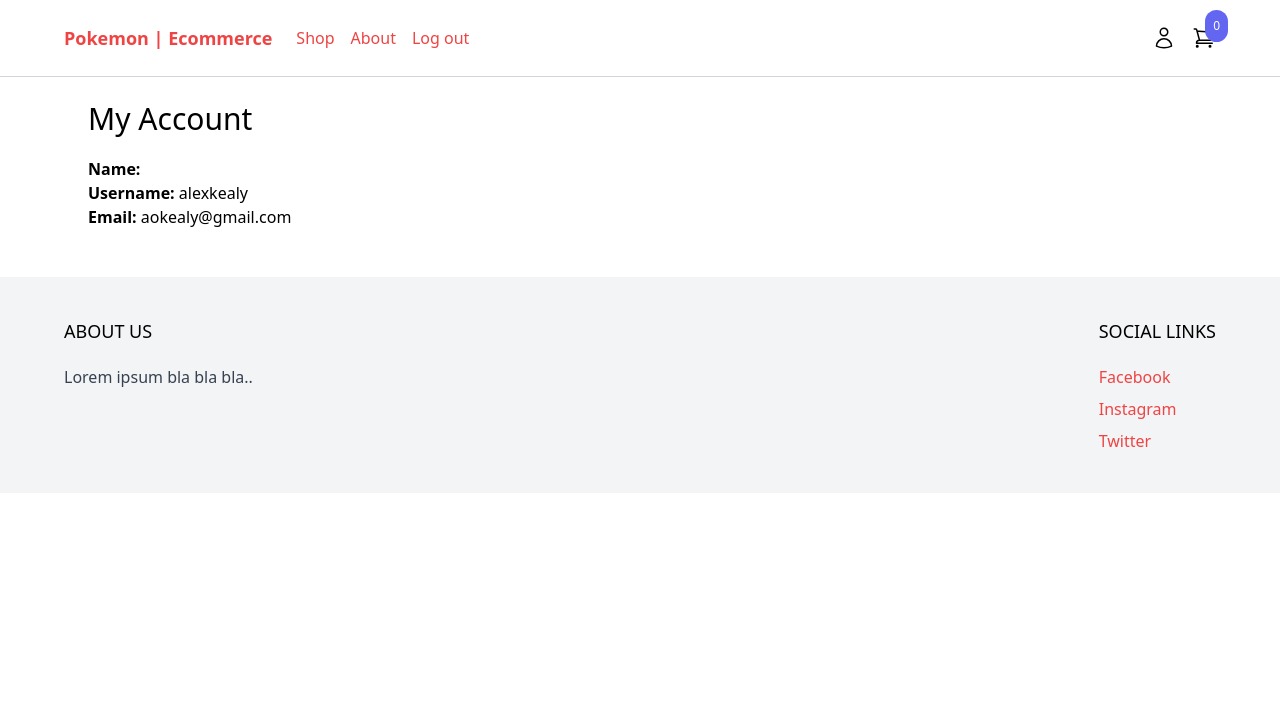
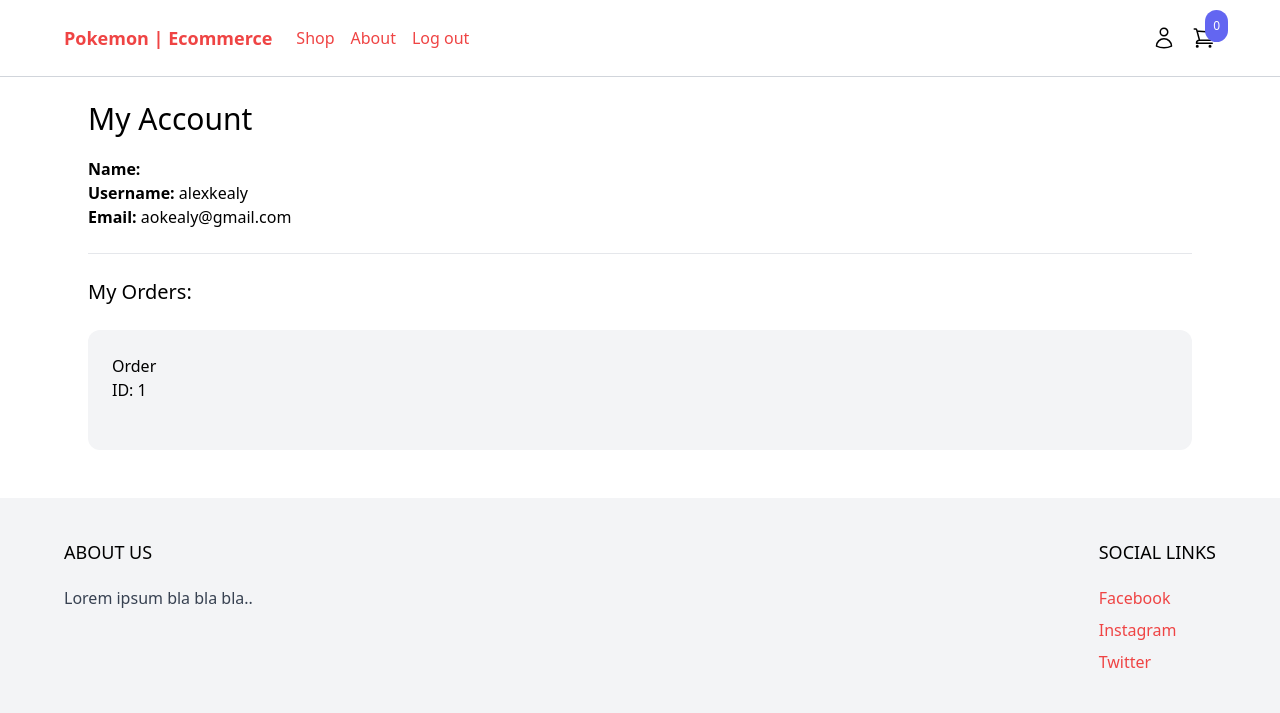
Before and after one commit to aokealy/django-tailwind, a Django app: page /myaccount/ in a window 1280 px wide. Shown: the top 713 px of the page. Run offline with Django 4.2, Linux system fonts and the light colour scheme; a user stored in the database is signed in; style sheets or scripts are compiled from the project's sources; some libraries are stand-ins or nearby versions.

Commit message:
Update myaccount.html
add a my orders section with hard code to see what it would look like and style it to fit the page using tailwindcss

```diff
--- a/core/templates/core/myaccount.html
+++ b/core/templates/core/myaccount.html
@@ -10,5 +10,21 @@
         <strong>Username: </strong>{{ request.user.username }}<br>
         <strong>Email: </strong>{{ request.user.email }}
     </div>
+
+    <hr>
+
+    <h2 class="my-6 text-xl">My Orders:</h2>
+
+    <div class="w-full mb-6 p-6 flex flex-wrap bg-gray-100 rounded-xl">
+        <div class="mb-6 flex justify-between">
+            <a href="#">Order ID: 1</a>
+
+            <div class="mb-6 w-full">
+
+            </div>
+        </div>
+    </div>
+
+
 </div>
 {% endblock %}
```
